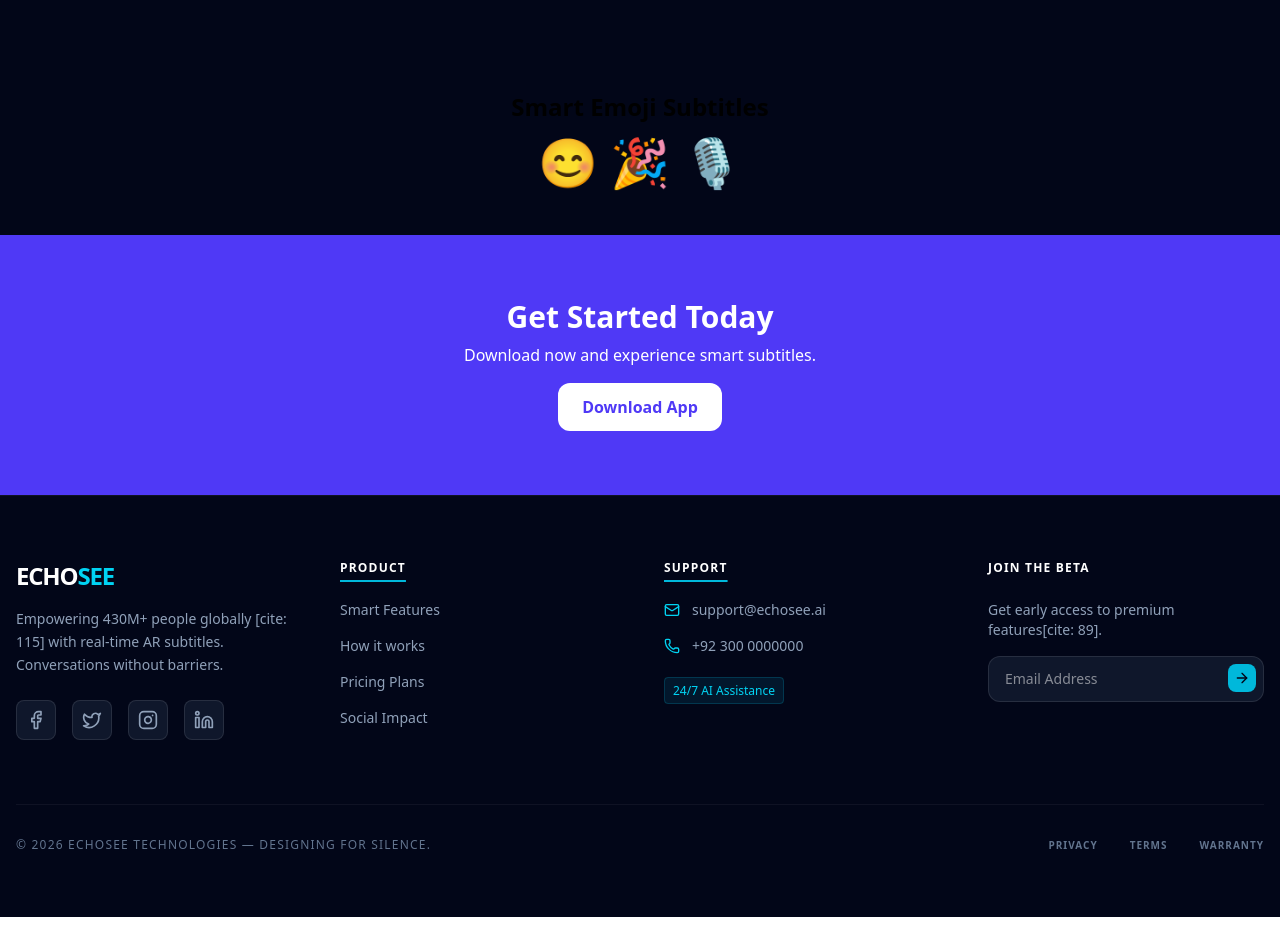
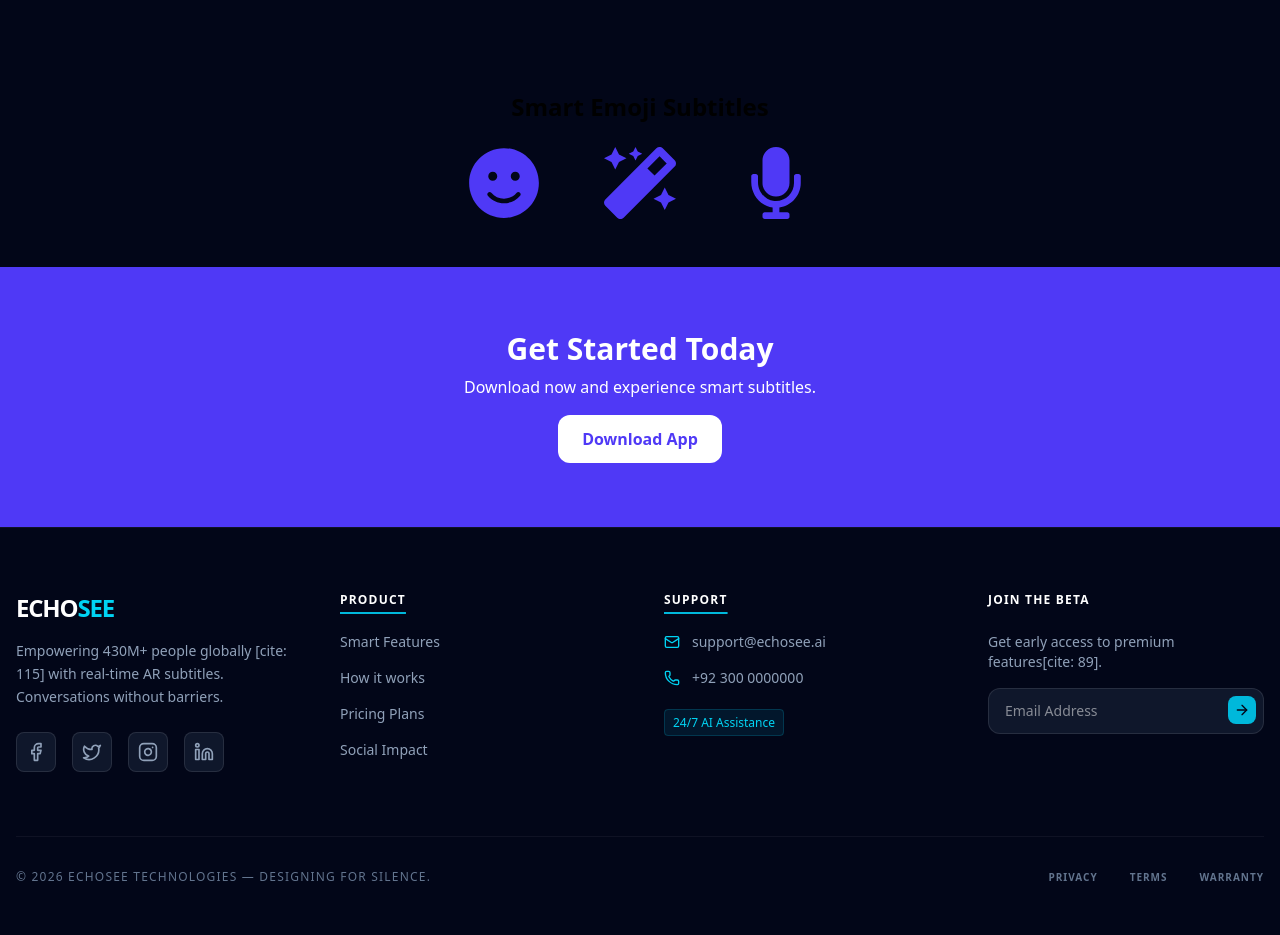
Before and after one commit to Asadwasee/echosee-website, a React (Vite) app: page /product in a window 1280 px wide. Shown: the part 1220-2155 px from the top of the page. Built offline with nearby package versions, Linux system fonts and the light colour scheme.

Commit message:
@fasi changes in Product section
@fasi added icons package also linked product page to product section in hero section

```diff
--- a/package.json
+++ b/package.json
@@ -15,6 +15,7 @@
     "lucide-react": "^0.563.0",
     "react": "^19.2.0",
     "react-dom": "^19.2.0",
+    "react-icons": "^5.5.0",
     "react-router-dom": "^7.13.0",
     "tailwindcss": "^4.1.18"
   },
--- a/src/components/Product.jsx
+++ b/src/components/Product.jsx
@@ -1,5 +1,6 @@
 import { motion } from "framer-motion";
 import ScrollReveal, { FadeIn, ScaleIn } from './ScrollReveal'
+import { FaMicrophone, FaSmile, FaMagic } from "react-icons/fa";
 
 export default function Product() {
   const features = [
@@ -64,13 +65,21 @@ export default function Product() {
 
       <section className="text-center py-12">
         <h2 className="text-2xl font-semibold">Smart Emoji Subtitles</h2>
-        <motion.div
-          className="text-5xl mt-4"
-          animate={{ y: [0, -10, 0] }}
-          transition={{ duration: 1, repeat: Infinity }}
-        >
-          😊 🎉 🎙️
-        </motion.div>
+<motion.div
+  className="flex justify-center gap-16 mt-6 text-7xl text-indigo-600"
+>
+  {[FaSmile, FaMagic, FaMicrophone].map((Icon, i) => (
+    <motion.div
+      key={i}
+      whileHover={{ scale: 1.25 }}
+      transition={{ type: "spring", stiffness: 250 }}
+    >
+      <Icon />
+    </motion.div>
+  ))}
+</motion.div>
+
+
       </section>
 
       <section className="text-center py-16 bg-indigo-600 text-white">
```
Also changed, not shown: 1 other file (tests, documents, lock files or other folders).
